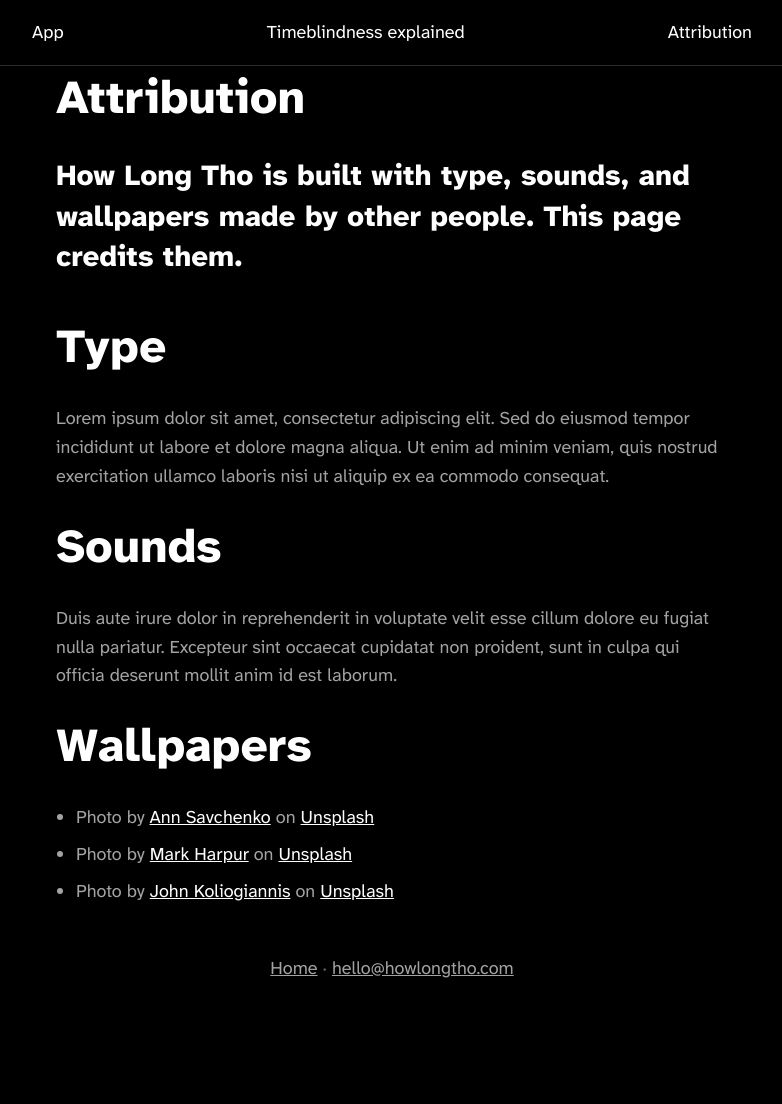
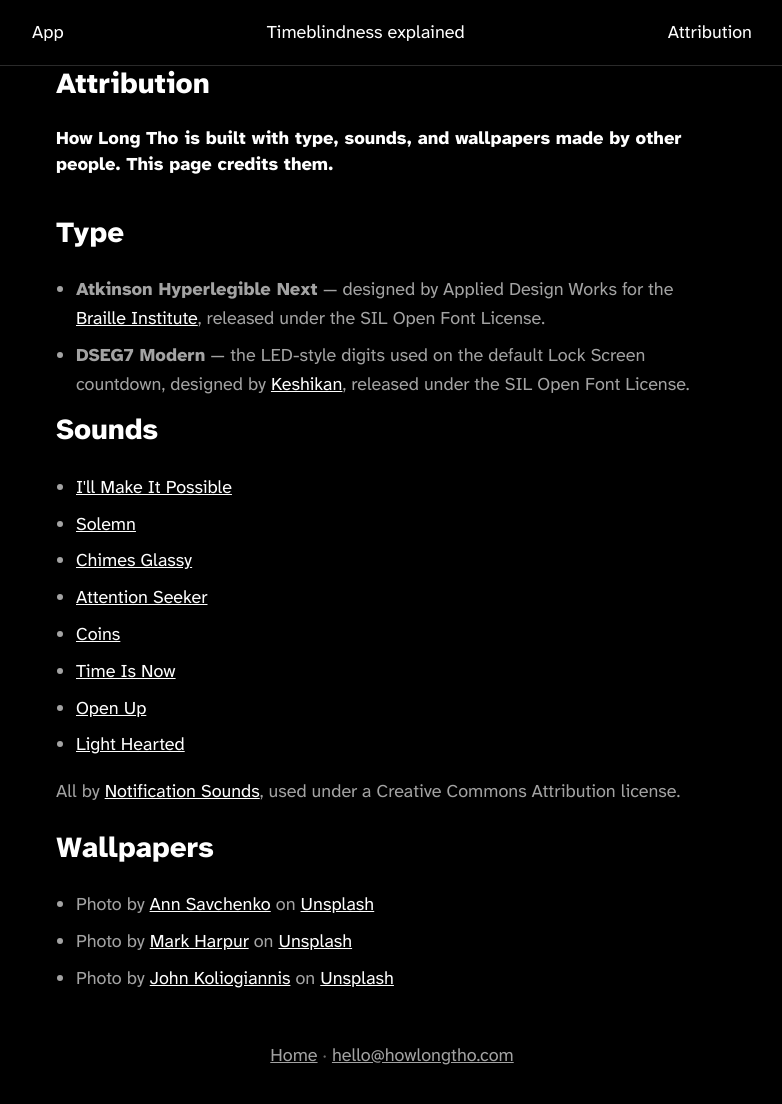
Before and after one commit to afknapping/howlongtho-website, a Jekyll site: the page built from attribution.md, in a window 1280 px wide and 1133 px high. Shown: the top 1104 px of the window, without its empty margins (248-1030 px from the left). Built offline with Jekyll 4.4.1, drawn with Linux system fonts in a browser that asks for light colours.

Commit message:
Add real Type and Sounds credits, size pass on Attribution page
Type: Atkinson Hyperlegible Next (Braille Institute) and DSEG7 Modern
(Keshikan, the default Lock Screen countdown typeface) - both SIL Open
Font License. Creator names/license sourced from the app's own existing
in-app credit line (LockscreenDisplayView.swift) rather than guessed.

Sounds: all 8 bundled alarm sounds (pulled from SoundSettings.swift's
display names), each linked to its real notificationsounds.com page -
verified individually since search engines and the site's own listing
pages don't reliably surface every title (Open Up in particular took
several search attempts to locate under /message-tones/ rather than
/notification-sounds/). Credited collectively to Notification Sounds
under their Creative Commons Attribution license.

Also applied the same sizing pass as the other content pages: headlines
to medium, body text to small.

Co-Authored-By: Claude Sonnet 5 <noreply@anthropic.com>

```diff
--- a/attribution.md
+++ b/attribution.md
@@ -4,13 +4,26 @@ permalink: /attribution/
 title: "Attribution"
 description: "Sources and credits for the type, sounds, and wallpapers used in How Long Tho."
 ---
-<h1>Attribution</h1>
-<p class="lead">How Long Tho is built with type, sounds, and wallpapers made by other people. This page credits them.</p>
-<h2>Type</h2>
-<p>Lorem ipsum dolor sit amet, consectetur adipiscing elit. Sed do eiusmod tempor incididunt ut labore et dolore magna aliqua. Ut enim ad minim veniam, quis nostrud exercitation ullamco laboris nisi ut aliquip ex ea commodo consequat.</p>
-<h2>Sounds</h2>
-<p>Duis aute irure dolor in reprehenderit in voluptate velit esse cillum dolore eu fugiat nulla pariatur. Excepteur sint occaecat cupidatat non proident, sunt in culpa qui officia deserunt mollit anim id est laborum.</p>
-<h2>Wallpapers</h2>
+<h1 class="fs-medium">Attribution</h1>
+<p class="lead fs-small">How Long Tho is built with type, sounds, and wallpapers made by other people. This page credits them.</p>
+<h2 class="fs-medium">Type</h2>
+<ul class="plain-list">
+<li><strong>Atkinson Hyperlegible Next</strong> — designed by Applied Design Works for the <a href="https://www.brailleinstitute.org/freefont/">Braille Institute</a>, released under the SIL Open Font License.</li>
+<li><strong>DSEG7 Modern</strong> — the LED-style digits used on the default Lock Screen countdown, designed by <a href="https://www.keshikan.net/fonts-e.html">Keshikan</a>, released under the SIL Open Font License.</li>
+</ul>
+<h2 class="fs-medium">Sounds</h2>
+<ul class="plain-list">
+<li><a href="https://notificationsounds.com/notification-sounds/ill-make-it-possible-notification">I'll Make It Possible</a></li>
+<li><a href="https://notificationsounds.com/wake-up-tones/solemn-522">Solemn</a></li>
+<li><a href="https://notificationsounds.com/message-tones/chimes-glassy-456">Chimes Glassy</a></li>
+<li><a href="https://notificationsounds.com/message-tones/attention-seeker-480">Attention Seeker</a></li>
+<li><a href="https://notificationsounds.com/notification-sounds/coins-497">Coins</a></li>
+<li><a href="https://notificationsounds.com/notification-sounds/time-is-now-585">Time Is Now</a></li>
+<li><a href="https://notificationsounds.com/message-tones/open-up-587">Open Up</a></li>
+<li><a href="https://notificationsounds.com/free-jingles-and-logos/light-hearted-message-tone">Light Hearted</a></li>
+</ul>
+<p>All by <a href="https://notificationsounds.com/">Notification Sounds</a>, used under a Creative Commons Attribution license.</p>
+<h2 class="fs-medium">Wallpapers</h2>
 <ul class="plain-list">
 <li>Photo by <a href="https://unsplash.com/@emulsio">Ann Savchenko</a> on <a href="https://unsplash.com/photos/yOQntxCp0r0">Unsplash</a></li>
 <li>Photo by <a href="https://unsplash.com/@luckybeanz">Mark Harpur</a> on <a href="https://unsplash.com/photos/K2s_YE031CA">Unsplash</a></li>
```
